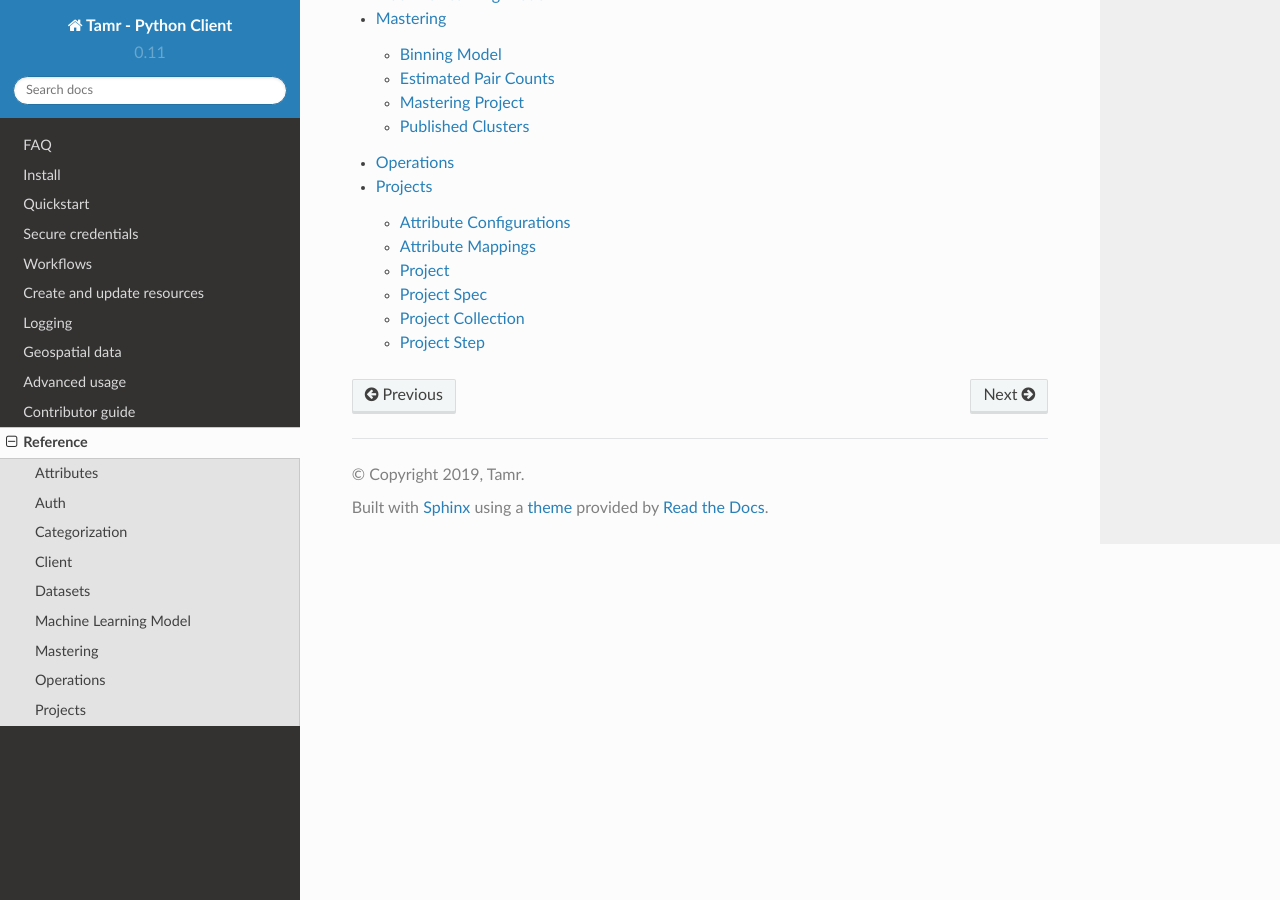
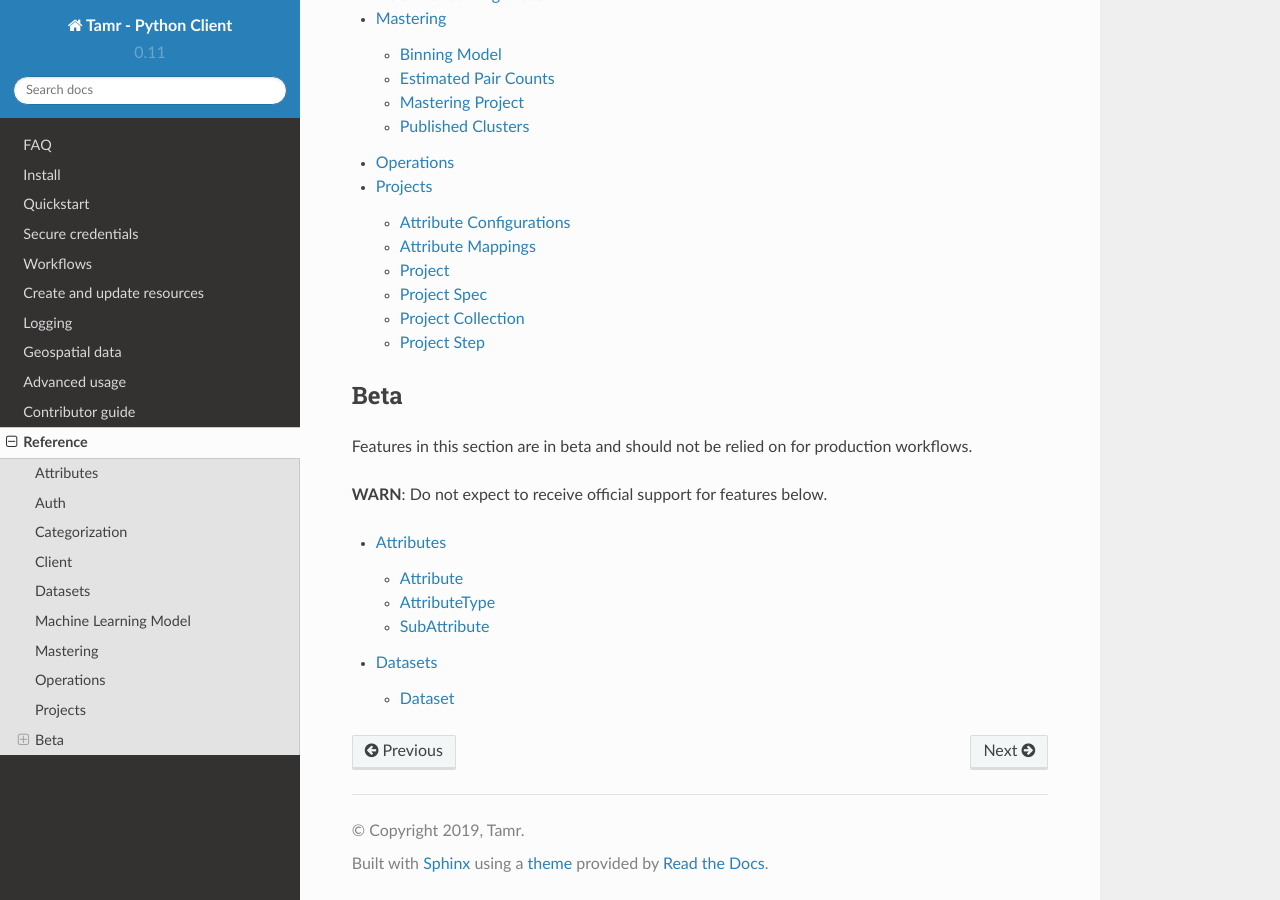
Before and after one commit to Datatamer/tamr-client, a Sphinx documentation site: the page built from docs/reference.md, in a window 1280 px wide and 900 px high, scrolled down 777 px. Built offline with Sphinx 7.4.7 and the Read the Docs theme 2.0.0, drawn with Linux system fonts in a browser that asks for light colours.

Commit message:
Reference docs for beta features

```diff
--- a/docs/reference.md
+++ b/docs/reference.md
@@ -1,4 +1,4 @@
-## Reference
+# Reference
 
   * [Attributes](reference/attribute)
   * [Auth](reference/auth)
@@ -9,3 +9,12 @@
   * [Mastering](reference/mastering)
   * [Operations](reference/operation)
   * [Projects](reference/project)
+
+## Beta
+
+  Features in this section are in beta and should not be relied on for production workflows.
+
+  **WARN**: Do not expect to receive official support for features below.
+
+  * [Attributes](reference/beta/attributes)
+  * [Datasets](reference/beta/datasets)
```
Also changed, not shown: docs/reference/beta/attributes.rst (added, +59 -0 lines), docs/reference/beta/datasets.rst (added, +7 -0 lines).
